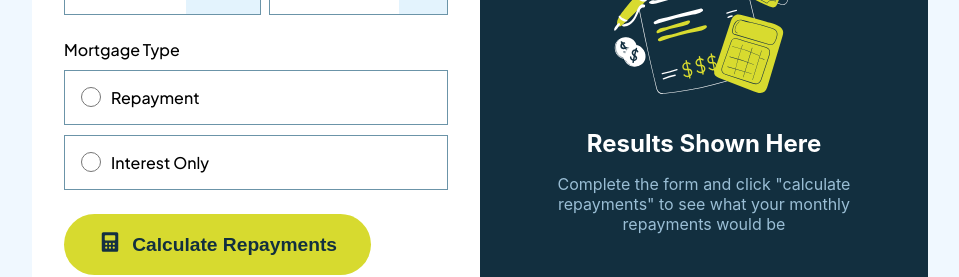
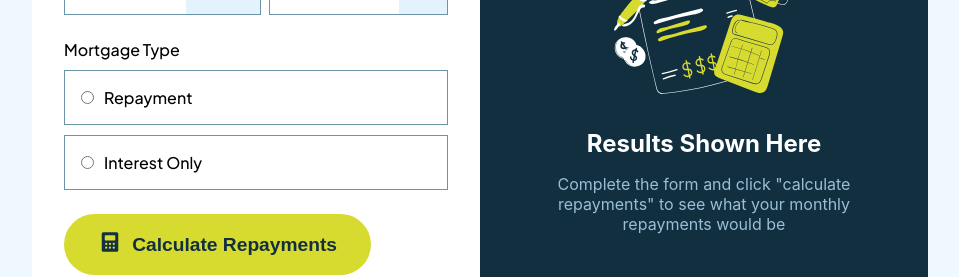
Before and after one commit to sehajwadhwa/mortgage-payment, a React (Create React App) app: page / in a window 1280 px wide. Shown: the part 355-632 px from the top of the page, without its empty margins (160-1119 px from the left). Built offline with nearby package versions, Linux system fonts and the light colour scheme.

Commit message:
complete

```diff
--- a/src/components/Calculator/Calculator.jsx
+++ b/src/components/Calculator/Calculator.jsx
@@ -37,6 +37,7 @@ const Calculator = () => {
   };
 
   const handleChange = (e) => {
+    console.log(e.target.checked);
     setFormData((prev) => ({ ...prev, [e.target.name]: e.target.value }));
   };
   return (
@@ -51,7 +52,7 @@ const Calculator = () => {
         <article>
           <label>Mortgage Amount</label>{" "}
           <div className="Calculator__form__input">
-            <span>
+            <span className="poundIcon">
               <CurrencyPoundIcon />
             </span>
             <input
@@ -74,7 +75,7 @@ const Calculator = () => {
                 name="term"
                 onChange={handleChange}
               />
-              <span>years</span>
+              <span className="years">years</span>
             </div>
           </article>
           <article>
@@ -87,7 +88,7 @@ const Calculator = () => {
                 value={formData.interestRate}
                 onChange={handleChange}
               />
-              <span>%</span>
+              <span className="percentage">%</span>
             </div>
           </article>
         </section>
@@ -100,8 +101,12 @@ const Calculator = () => {
               name="mortgageType"
               value="Repayment"
               onChange={handleChange}
+              //checked={formData.mortgageType === "Repayment"}
             />
-            <label>Repayment</label>
+            <div className="Calculator__form__radio_custom">
+              <span className="custom-radio"></span>
+              <label>Repayment</label>
+            </div>
           </div>
           <div className="Calculator__form__radio">
             <input
@@ -110,8 +115,12 @@ const Calculator = () => {
               name="mortgageType"
               value="Interest Only"
               onChange={handleChange}
+              //checked={formData.mortgageType === "Interest Only"}
             />
-            <label>Interest Only</label>
+            <div className="Calculator__form__radio_custom">
+              <span className="custom-radio"></span>
+              <label>Interest Only</label>
+            </div>
           </div>
         </article>
         <button type="submit" className="mortgage_submit">
--- a/src/components/Calculator/Calculator.scss
+++ b/src/components/Calculator/Calculator.scss
@@ -28,7 +28,7 @@
     &__Term {
       display: flex;
       justify-content: space-between;
-      gap: .5em;
+      gap: 0.5em;
     }
   }
 
@@ -43,10 +43,17 @@
       margin-top: 10px;
       display: flex;
       justify-content: space-between;
-
       border: 1px solid $Slate-500;
       :hover {
         cursor: pointer;
+      }
+      &:focus-within {
+        border: 1px solid $lime-color;
+        outline: 0;
+
+        span {
+          background-color: $lime-color;
+        }
       }
       &--field {
         border: none;
@@ -55,7 +62,6 @@
         padding-left: 10px;
         font-size: 1rem;
       }
-
       span {
         background-color: $Slate-100;
         padding: 1rem;
@@ -68,33 +74,12 @@
       padding: 1rem;
       display: flex;
       gap: 10px;
+      position: relative;
 
-      &--radio:checked::before {
-        width: 90px;
-        background-color: rgb(30, 103, 167);
+      input[type="radio"] {
+        display: block;
       }
-      &--radio {
-        width: 20px;
-        height: 20px;
-        border: 2px solid $Slate-500;
-        border-radius: 50%;
-        position: relative;
-        cursor: pointer;
 
-        &:checked::before {
-          content: "";
-
-          width: 12px;
-          height: 12px;
-          border-radius: 50%;
-
-          background-color: $lime-color;
-          position: absolute;
-          top: 50%;
-          left: 50%;
-          transform: translate(-50%, -50%);
-        }
-      }
     }
     .Calculator__form__radio:hover {
       border: 1px solid $lime-color;
@@ -112,18 +97,21 @@
       background-color: $lime-color;
       color: $Slate-900;
       font-weight: 700;
-      @include desktop{
-       width:80%;
+      @include desktop {
+        width: 80%;
       }
     }
   }
   &.error {
     .Calculator__form__input,
+    .Calculator__form__input--field,
     .radio {
       position: relative;
       border-color: red;
       margin-bottom: 20px;
-      span {
+      .poundIcon,
+      .years,
+      .percentage {
         background-color: red;
         color: $white;
       }
@@ -133,6 +121,7 @@
         position: absolute;
         bottom: -25px;
         font-size: 15px;
+        margin-bottom: 5px;
       }
     }
   }
--- a/src/components/context/MortgageContext.js
+++ b/src/components/context/MortgageContext.js
@@ -26,7 +26,7 @@ export const MortgageProvider = ({ children }) => {
 
       monthlyPayment = dividend * formData.mortgageAmount;
       totalRepayment = monthlyPayment * totalMonths;
-    } else {
+    } else if(formData.mortgageType === "Interest Only") {
       monthlyPayment = formData.mortgageAmount * monthlyIntRate;
       totalRepayment = (monthlyPayment*totalMonths) +formData.mortgageAmount;
     }
```
